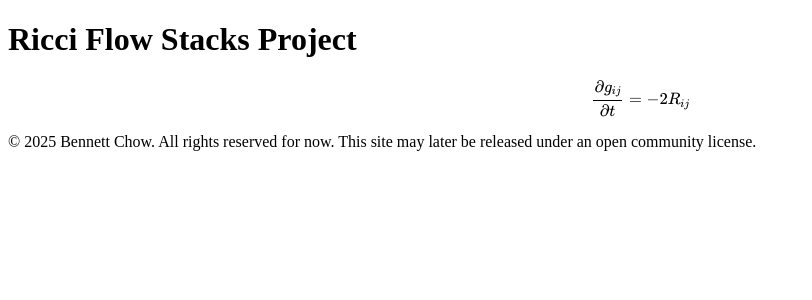
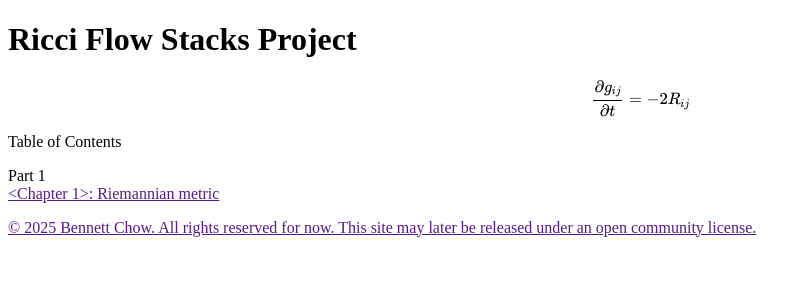
Before and after one commit to bennett-chow/ricciflow.org, a Jekyll site: the page built from index1-1.md, in a window 1280 px wide. Shown: the top 300 px of the page, without its empty margins (0-812 px from the left). Built offline with Jekyll 4.4.1, drawn with Linux system fonts in a browser that asks for light colours.

Commit message:
Update index1-1.md

```diff
--- a/index1-1.md
+++ b/index1-1.md
@@ -7,6 +7,12 @@ $$
 \frac{\partial g_{ij}}{\partial t} = -2R_{ij}
 $$
 
+Table of Contents
+<p>
+Part 1
+<br>
+<a href=""><Chapter 1>: Riemannian metric
+
 <footer>
   <p>&copy; 2025 Bennett Chow. All rights reserved for now.
   This site may later be released under an open community license.</p>
```
